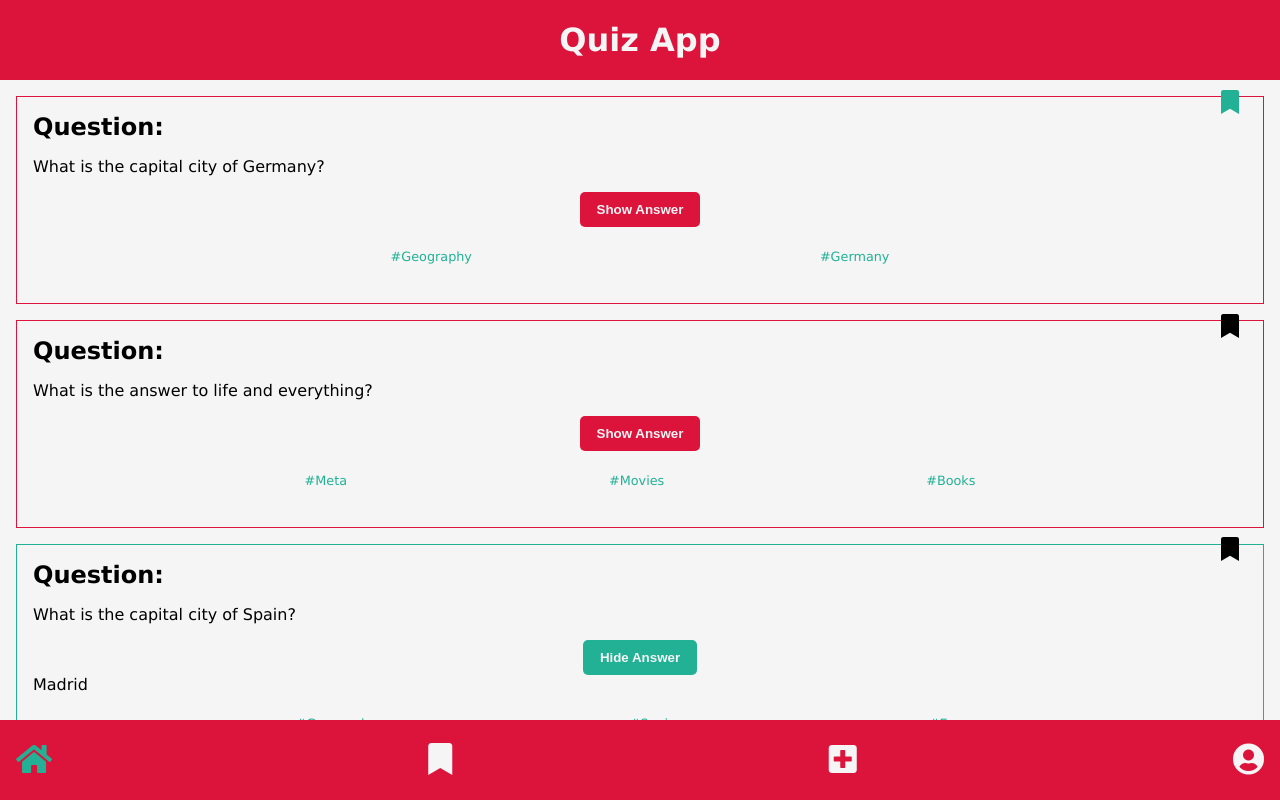
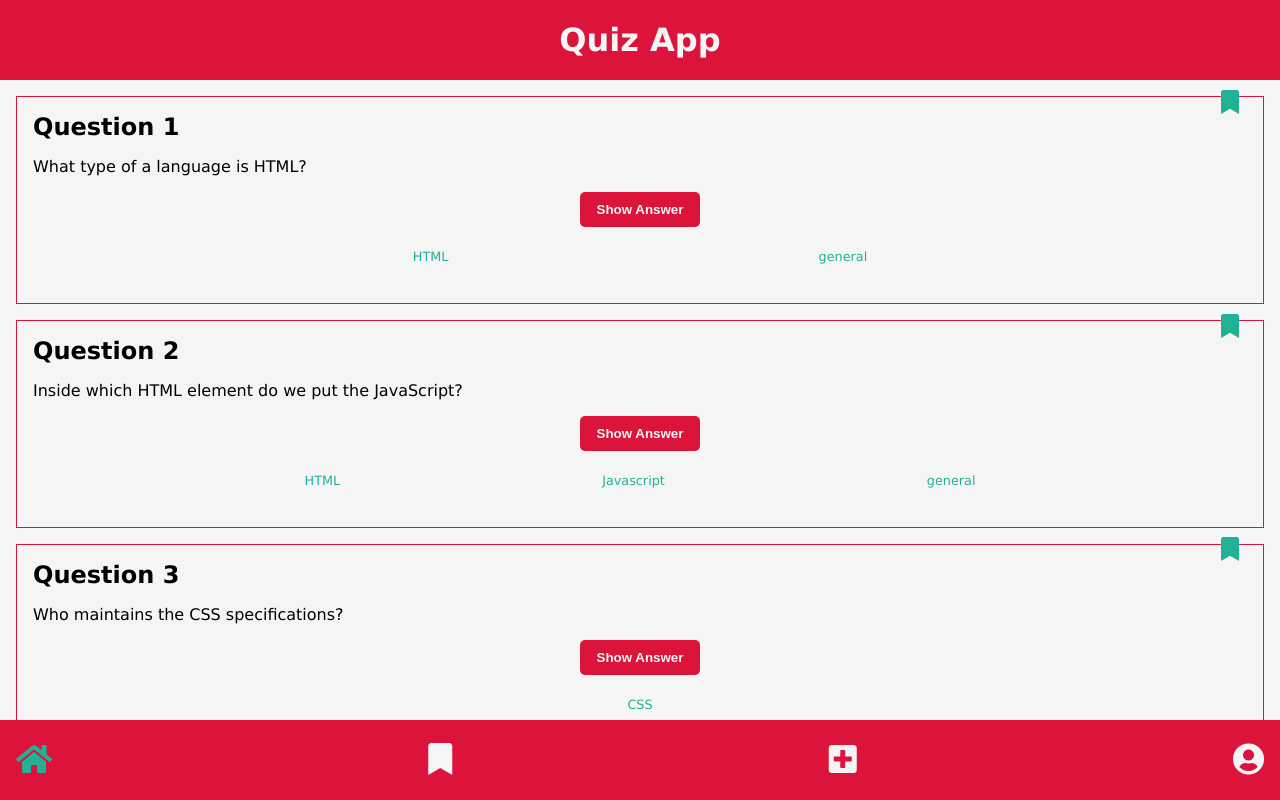
Before and after one commit to namirsab/quiz-app-21-4-solved, a website with bundled scripts: page index.html in a window 1280 px wide. Built offline with nearby package versions, Linux system fonts and the light colour scheme.

Commit message:
Add basic dynamic cards without event listeners

```diff
--- a/index.html
+++ b/index.html
@@ -12,82 +12,13 @@
       crossorigin="anonymous"
       referrerpolicy="no-referrer"
     />
+    <script type="module" src="/index.js"></script>
   </head>
   <body class="outer-grid">
     <header class="header">
       <h1 class="header__title">Quiz App</h1>
     </header>
-    <main class="content">
-      <section class="quiz-card">
-        <div class="quiz-card__header">
-          <h2>Question:</h2>
-          <i
-            class="
-              quiz-card__bookmark quiz-card__bookmark--toggled
-              fas
-              fa-bookmark
-            "
-          ></i>
-        </div>
-        <p class="quiz-card__question">What is the capital city of Germany?</p>
-        <button class="quiz-card__button">Show Answer</button>
-        <div class="quiz-card__tags">
-          <div class="quiz-card__tag">#Geography</div>
-          <div class="quiz-card__tag">#Germany</div>
-        </div>
-      </section>
-      <section class="quiz-card">
-        <div class="quiz-card__header">
-          <h2>Question:</h2>
-          <i class="quiz-card__bookmark fas fa-bookmark"></i>
-        </div>
-        <p class="quiz-card__question">
-          What is the answer to life and everything?
-        </p>
-        <button class="quiz-card__button">Show Answer</button>
-        <div class="quiz-card__tags">
-          <div class="quiz-card__tag">#Meta</div>
-          <div class="quiz-card__tag">#Movies</div>
-          <div class="quiz-card__tag">#Books</div>
-        </div>
-      </section>
-      <section class="quiz-card quiz-card--opened">
-        <div class="quiz-card__header">
-          <h2>Question:</h2>
-          <i class="quiz-card__bookmark fas fa-bookmark"></i>
-        </div>
-        <p class="quiz-card__question">What is the capital city of Spain?</p>
-        <button class="quiz-card__button quiz-card__button--toggled">
-          Hide Answer
-        </button>
-        <p class="quiz-card__answer">Madrid</p>
-        <div class="quiz-card__tags">
-          <div class="quiz-card__tag">#Geography</div>
-          <div class="quiz-card__tag">#Spain</div>
-          <div class="quiz-card__tag">#Europe</div>
-        </div>
-      </section>
-      <section class="quiz-card">
-        <div class="quiz-card__header">
-          <h2>Question:</h2>
-          <i
-            class="
-              quiz-card__bookmark quiz-card__bookmark--toggled
-              fas
-              fa-bookmark
-            "
-          ></i>
-        </div>
-        <p class="quiz-card__question">
-          Which tech do we use to build the structure of a website?
-        </p>
-        <button class="quiz-card__button">Show Answer</button>
-        <div class="quiz-card__tags">
-          <div class="quiz-card__tag">#Web-Development</div>
-          <div class="quiz-card__tag">#Technology</div>
-        </div>
-      </section>
-    </main>
+    <main class="content"></main>
     <footer class="footer">
       <nav class="nav">
         <a class="nav__item nav__item--active" href="/index.html"
--- /dev/null
+++ b/index.js
@@ -0,0 +1,16 @@
+import { createCardComponent } from "./lib/card.js";
+import { data } from "./lib/db.js";
+
+function createCardComponents() {
+  const cardComponents = data.map((cardData) => createCardComponent(cardData));
+  return cardComponents;
+}
+
+function renderCardComponents(cardComponents) {
+  const main = document.querySelector("main");
+
+  main.append(...cardComponents);
+}
+
+const cardComponents = createCardComponents();
+renderCardComponents(cardComponents);
--- /dev/null
+++ b/lib/card.js
@@ -0,0 +1,77 @@
+/*
+<section class="quiz-card quiz-card--opened">
+  <div class="quiz-card__header">
+    <h2>Question:</h2>
+    <i class="quiz-card__bookmark fas fa-bookmark"></i>
+  </div>
+  <p class="quiz-card__question">What is the capital city of Spain?</p>
+  <button class="quiz-card__button quiz-card__button--toggled">
+    Hide Answer
+  </button>
+  <p class="quiz-card__answer">Madrid</p>
+  <div class="quiz-card__tags">
+    <div class="quiz-card__tag">#Geography</div>
+    <div class="quiz-card__tag">#Spain</div>
+    <div class="quiz-card__tag">#Europe</div>
+  </div>
+</section>
+*/
+
+export function createCardComponent(cardData) {
+  // Parent Element of the Card component
+  const section = document.createElement("section");
+  section.classList.add("quiz-card");
+
+  // Header, including title and bookmark
+  const header = document.createElement("div");
+  header.classList.add("quiz-card__header");
+
+  const headerTitle = document.createElement("h2");
+  headerTitle.textContent = `Question ${cardData.id + 1}`;
+
+  const bookmarkIcon = document.createElement("i");
+  bookmarkIcon.classList.add("quiz-card__bookmark", "fas", "fa-bookmark");
+
+  header.append(headerTitle, bookmarkIcon);
+
+  if (cardData.isBookmarked) {
+    bookmarkIcon.classList.add("quiz-card__bookmark--toggled");
+  }
+
+  // Question text
+  const questionText = document.createElement("p");
+  questionText.classList.add("quiz-card__question");
+  questionText.textContent = cardData.question;
+
+  // Show/Hide Answer button
+  const showHideAnswerButton = document.createElement("button");
+  showHideAnswerButton.classList.add("quiz-card__button");
+  showHideAnswerButton.textContent = "Show Answer";
+
+  // Answer
+  const answerText = document.createElement("p");
+  answerText.classList.add("quiz-card__answer");
+  answerText.textContent = cardData.answer;
+  answerText.hidden = true;
+
+  // Tags
+  const tagsContainer = document.createElement("div");
+  tagsContainer.classList.add("quiz-card__tags");
+
+  cardData.tags.forEach((tagText) => {
+    const tagElement = document.createElement("div");
+    tagElement.classList.add("quiz-card__tag");
+    tagElement.textContent = tagText;
+    tagsContainer.append(tagElement);
+  });
+
+  section.append(
+    header,
+    questionText,
+    showHideAnswerButton,
+    answerText,
+    tagsContainer
+  );
+
+  return section;
+}
--- /dev/null
+++ b/lib/db.js
@@ -0,0 +1,80 @@
+export const data = [
+  {
+    id: 0,
+    question: "What type of a language is HTML?",
+    answer: "Markup Language",
+    isBookmarked: true,
+    tags: ["HTML", "general"],
+  },
+  {
+    id: 1,
+    question: "Inside which HTML element do we put the JavaScript?",
+    answer: "<script>",
+    isBookmarked: true,
+    tags: ["HTML", "Javascript", "general"],
+  },
+  {
+    id: 2,
+    question: "Who maintains the CSS specifications?",
+    answer: "World Wide Web Consortium.",
+    isBookmarked: true,
+    tags: ["CSS"],
+  },
+  {
+    id: 3,
+    question: "Who designed the Linux OS?",
+    answer: "Linus Torvalds",
+    isBookmarked: true,
+    tags: ["Linux"],
+  },
+  {
+    id: 4,
+    question:
+      "Which of the following key combinations allows to terminate the current process in Linux shell?",
+    answer: "Ctrl + C",
+    isBookmarked: false,
+    tags: ["Linux", "Shell", "Shortcuts"],
+  },
+  {
+    id: 5,
+    question: "What is the correct way to write a JavaScript array?",
+    answer: 'const colors = ["red", "green", "blue"]',
+    isBookmarked: true,
+    tags: ["Javascript", "Array", "general"],
+  },
+  {
+    id: 6,
+    question: "What should be the first tag in any HTML Document?",
+    answer: "<!doctype html>",
+    isBookmarked: false,
+    tags: ["HTML", "general"],
+  },
+  {
+    id: 7,
+    question: "How can you add a comment in a JavaScript?",
+    answer: "//This is a comment",
+    isBookmarked: false,
+    tags: ["Javascript", "general"],
+  },
+  {
+    id: 8,
+    question: "What tag is used to display a picture in a HTML page?",
+    answer: "Img",
+    isBookmarked: false,
+    tags: ["HTML", "HTML-Tag", "general", "picture"],
+  },
+  {
+    id: 9,
+    question: "HTML are web pages read and rendered by?",
+    answer: "Web Browser",
+    isBookmarked: false,
+    tags: ["HTML", "general"],
+  },
+  {
+    id: 10,
+    question: "Who created Git?",
+    answer: "Linus Torvalds",
+    isBookmarked: true,
+    tags: ["Git"],
+  },
+];
```
